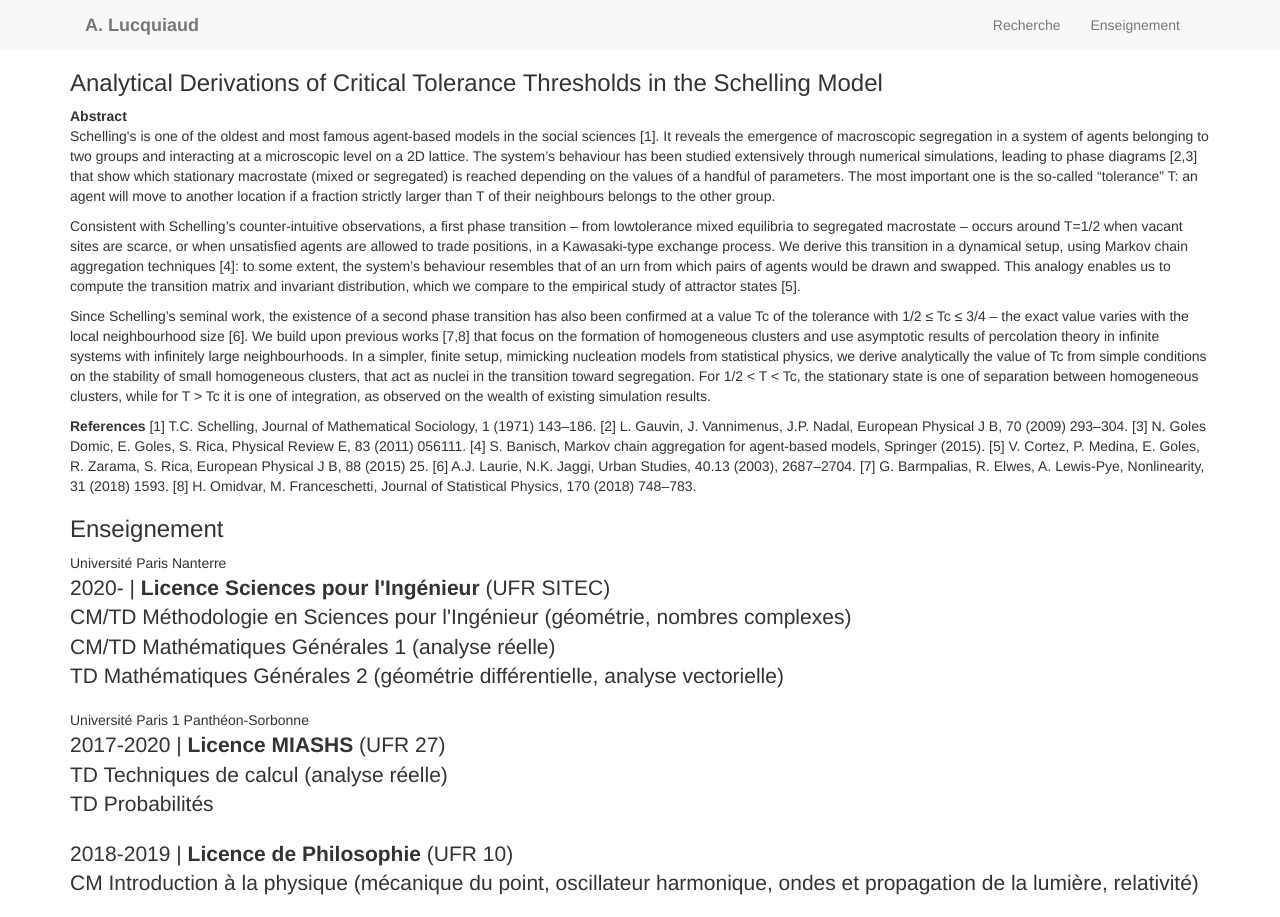
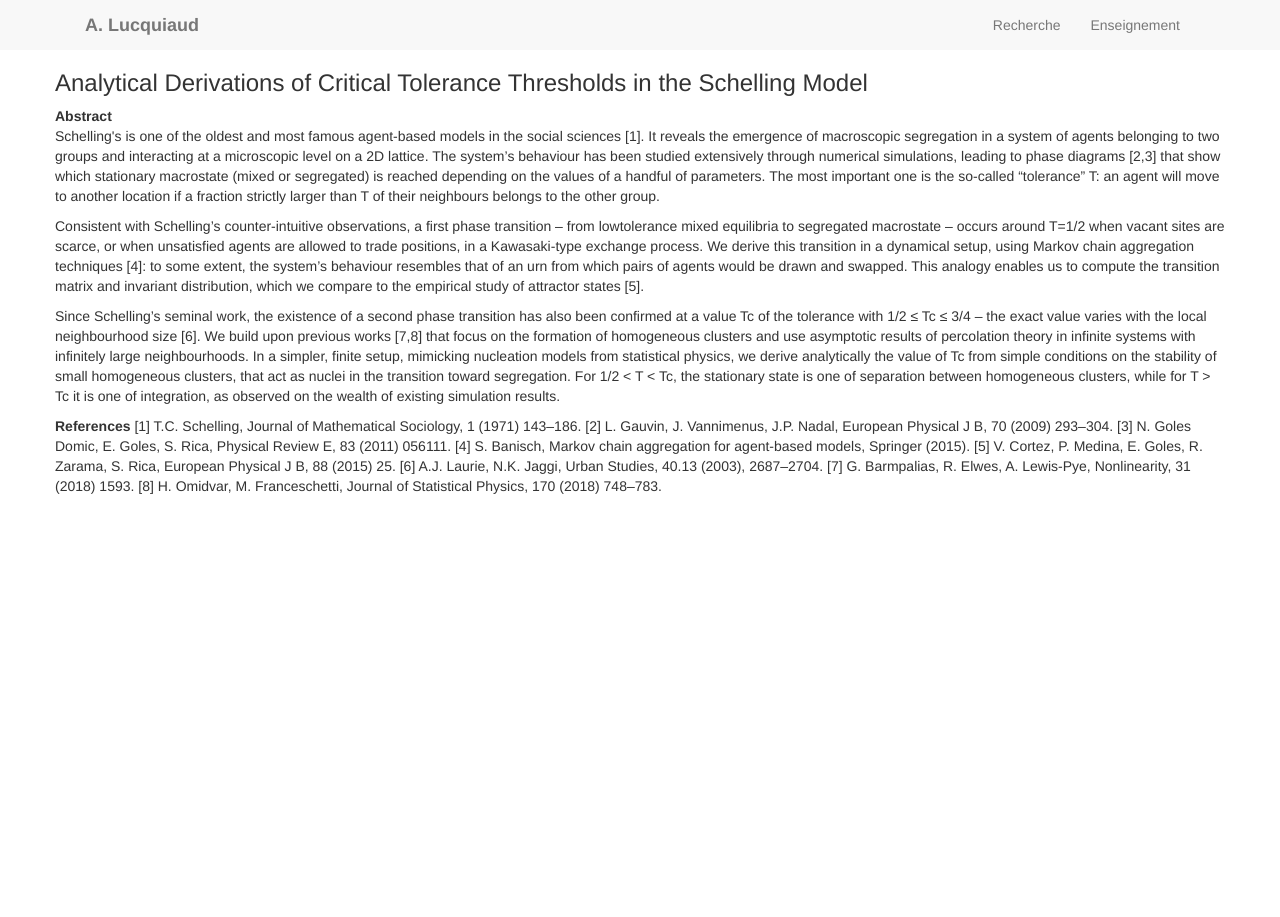
Before and after one commit to alucquiaud/alucquiaud.github.io, a Jekyll site: the page pages/20211027.html, which Jekyll copies as it is, in a window 1280 px wide. Built offline with Jekyll 4.4.1, drawn with Linux system fonts in a browser that asks for light colours; nearby versions of some CDN libraries; library files that are not in the unit come from our copies; comment, search, counter and statistics services are not loaded.

Commit message:
Update 20211027.html

```diff
--- a/pages/20211027.html
+++ b/pages/20211027.html
@@ -84,10 +84,11 @@
 		</div>
 	</nav>
 
-	<!-- Talks -->
-    <div id ="recherche" class="content-section-a">
+    <div id ="talk" class="content-section-a">
 
         <div class="container">
+
+			<div class="row">
 
 				<h3 class="section-heading">Analytical Derivations of Critical Tolerance Thresholds in the Schelling Model</h3>
 					<!-- <div class="sub-title lead3">Current and past projects</div>-->
@@ -144,62 +145,6 @@ for T > Tc it is one of integration, as observed on the wealth of existing simul
         <!-- /.container -->
     </div>
 
-
-
-
-	<!-- Selected publications -->
-    <div id ="enseignement" class="content-section-b">
-
-        <div class="container">
-
-            <div class="row">
-
-				<!--div class="col-sm-6 pull-left wow fadeInLeftBig">
-                    <img class="img-responsive " src="img/ipad.png" alt="">
-                </div-->
-
-                <div class="col-sm-12 wow fadeInLeftBig"  data-animation-delay="200">
-                    <h3 class="section-heading">Enseignement</h3>
-					<div class="sub-title lead3"></div>
-
-Université Paris Nanterre
-
-			<p class="lead"> 2020- | <b>Licence Sciences pour l'Ingénieur</b> (UFR SITEC)<br>
-
-				CM/TD Méthodologie en Sciences pour l'Ingénieur (géométrie, nombres complexes) <br>
-
-				CM/TD Mathématiques Générales 1 (analyse réelle)  <br>
-
-				TD Mathématiques Générales 2 (géométrie différentielle, analyse vectorielle)</p>
-
- Université Paris 1 Panthéon-Sorbonne
-
-			<p class="lead">  2017-2020 | <b>Licence MIASHS</b> (UFR 27)<br>
-
-				TD Techniques de calcul (analyse réelle) <br>
-
-				TD Probabilités </p>
-
-
-			<p class="lead"> 2018-2019 | <b>Licence de Philosophie</b> (UFR 10)<br>
-				CM Introduction à la physique (mécanique du point, oscillateur harmonique, ondes et propagation de la lumière, relativité)</p>
-
-		</div>
-            </div>
-        </div>
-        <!-- /.container -->
-    </div>
-
-
-
-
-          </div> <!-- /col-xs-7 -->
-
-
-        </div>
-      </div>
-    </footer>
-
     <!-- JavaScript -->
     <script src="js/jquery-1.10.2.js"></script>
     <script src="js/bootstrap.js"></script>
```
Lines whose indentation alone changed are shown as unchanged.
